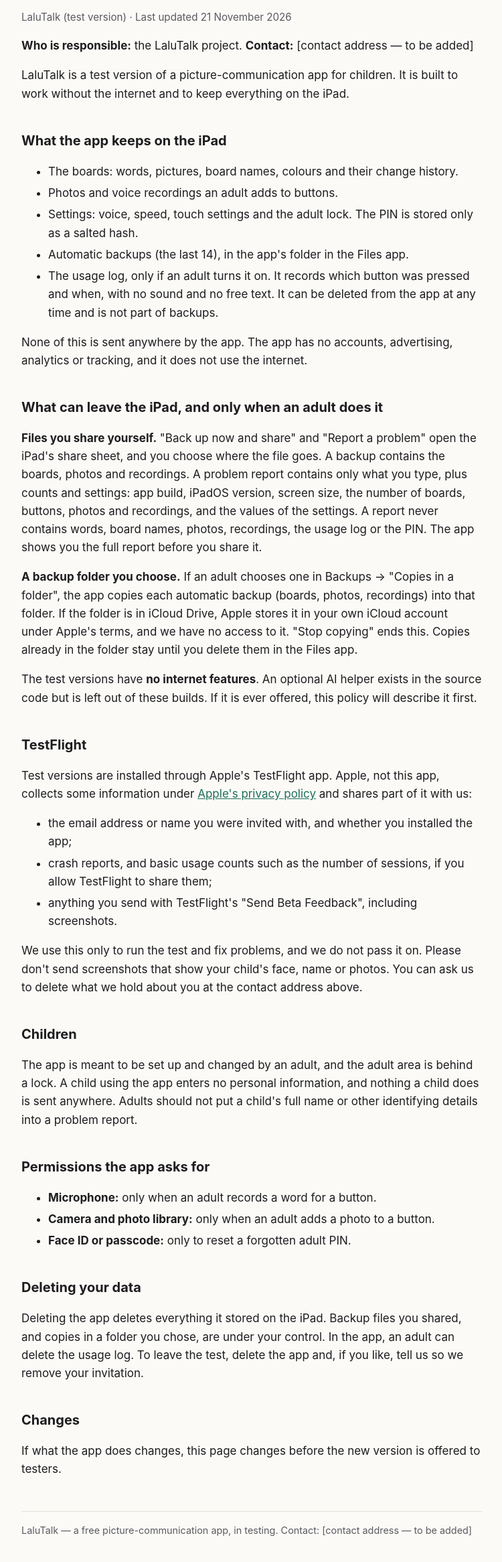
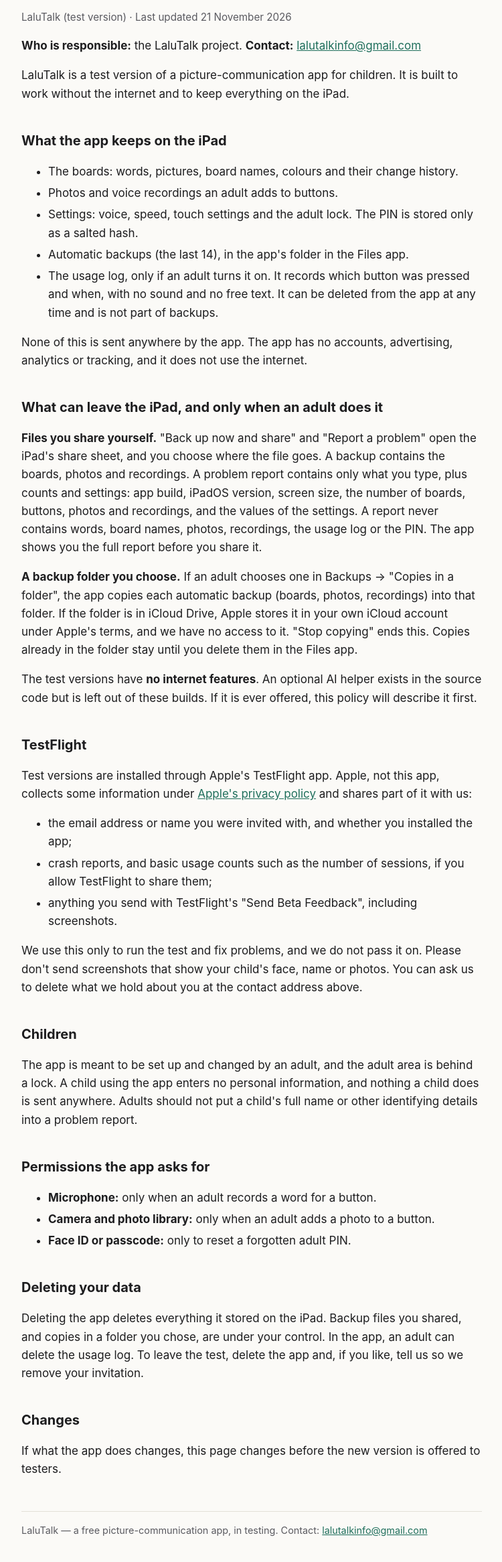
Before and after one commit to morbut/lalutalk-site, a plain HTML site: page privacy.html in a window 1280 px wide. Shown: the part 118-2450 px from the top of the page at 67% size, without its empty margins (264-1014 px from the left). Drawn offline with Linux system fonts and the light colour scheme.

Commit message:
Update site

```diff
--- a/privacy.html
+++ b/privacy.html
@@ -5,7 +5,7 @@
 <nav><a href="./">LaluTalk</a><a href="privacy.html">Privacy</a><a href="testers.html">For testers</a></nav>
 <h1>Privacy policy</h1>
 <p class="meta">LaluTalk (test version) · Last updated 21 November 2026</p>
-<p><strong>Who is responsible:</strong> the LaluTalk project. <strong>Contact:</strong> <span class="contact">[contact address — to be added]</span></p>
+<p><strong>Who is responsible:</strong> the LaluTalk project. <strong>Contact:</strong> <a class="contact" href="mailto:lalutalkinfo@gmail.com">lalutalkinfo@gmail.com</a></p>
 <p>LaluTalk is a test version of a picture-communication app for children. It is built to work without the internet and to keep everything on the iPad.</p>
 
 <h2>What the app keeps on the iPad</h2>
@@ -47,5 +47,5 @@
 
 <h2>Changes</h2>
 <p>If what the app does changes, this page changes before the new version is offered to testers.</p>
-<footer>LaluTalk — a free picture-communication app, in testing. Contact: <span class="contact">[contact address — to be added]</span></footer>
+<footer>LaluTalk — a free picture-communication app, in testing. Contact: <a class="contact" href="mailto:lalutalkinfo@gmail.com">lalutalkinfo@gmail.com</a></footer>
 </main></body></html>
```
Also changed, not shown: index.html (+1 -1 lines), testers.html (+2 -2 lines).
